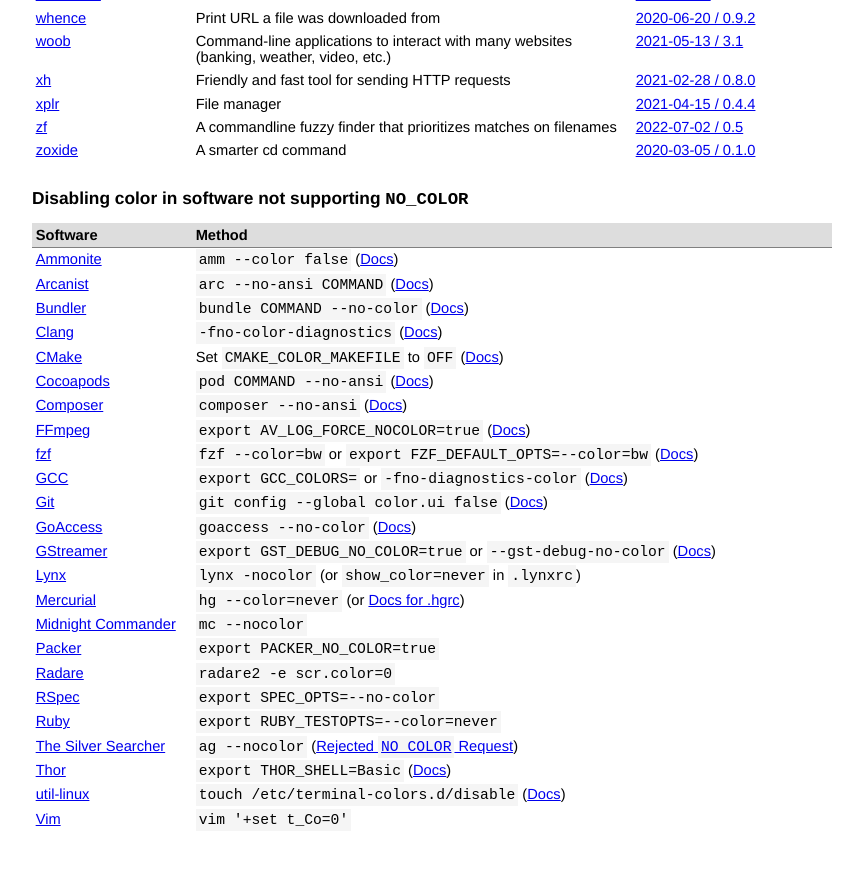
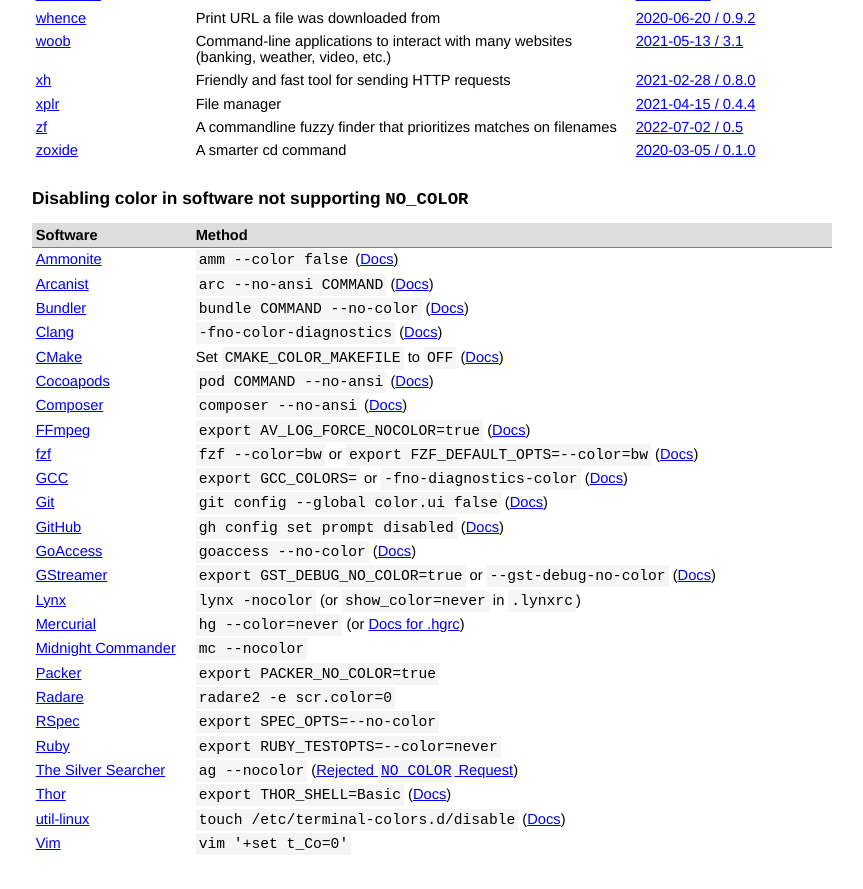
Before and after one commit to jcs/no_color, a Jekyll site: the page built from index.md, in a window 1280 px wide and 900 px high, scrolled down 4841 px. Shown: the top 889 px of the window, without its empty margins (208-1071 px from the left). Built offline with Jekyll 4.4.1, drawn with Linux system fonts in a browser that asks for light colours; our own code applies the rules of GitHub Pages for plain Markdown files.

Commit message:
GitHub CLI disabling prompts turns off all ANSI prompting (#203)
gh does respect NO_COLOR to a degree, but still outputs escapes on command prompts

```diff
--- a/index.md
+++ b/index.md
@@ -263,6 +263,7 @@ color via `NO_COLOR`.
 | [fzf](https://github.com/junegunn/fzf) | `fzf --color=bw` or `export FZF_DEFAULT_OPTS=--color=bw` ([Docs](https://github.com/junegunn/fzf/wiki/Color-schemes)) |
 | [GCC](https://gcc.gnu.org/) | `export GCC_COLORS=` or `-fno-diagnostics-color` ([Docs](https://gcc.gnu.org/onlinedocs/gcc-7.3.0/gcc/Diagnostic-Message-Formatting-Options.html)) |
 | [Git](https://git-scm.com/) | `git config --global color.ui false` ([Docs](https://git-scm.com/docs/git-config#git-config-colorui))|
+| [GitHub](https://git-scm.com/) | `gh config set prompt disabled` ([Docs](https://cli.github.com/manual/gh_config))|
 | [GoAccess](https://goaccess.io/) | `goaccess --no-color` ([Docs](https://goaccess.io/man#options)) |
 | [GStreamer](https://gstreamer.freedesktop.org/) | `export GST_DEBUG_NO_COLOR=true` or `--gst-debug-no-color` ([Docs](https://gstreamer.freedesktop.org/documentation/gstreamer/running.html)) |
 | [Lynx](http://lynx.browser.org/) | `lynx -nocolor` (or `show_color=never` in `.lynxrc`) |
```
